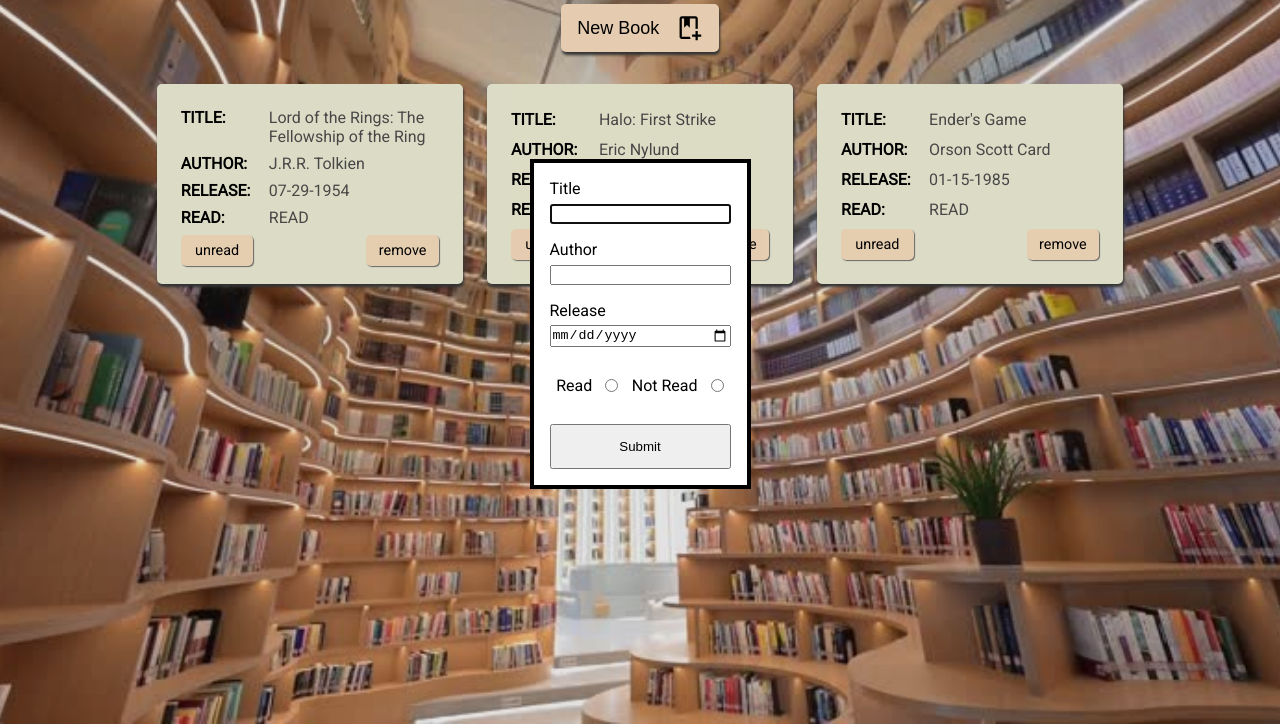
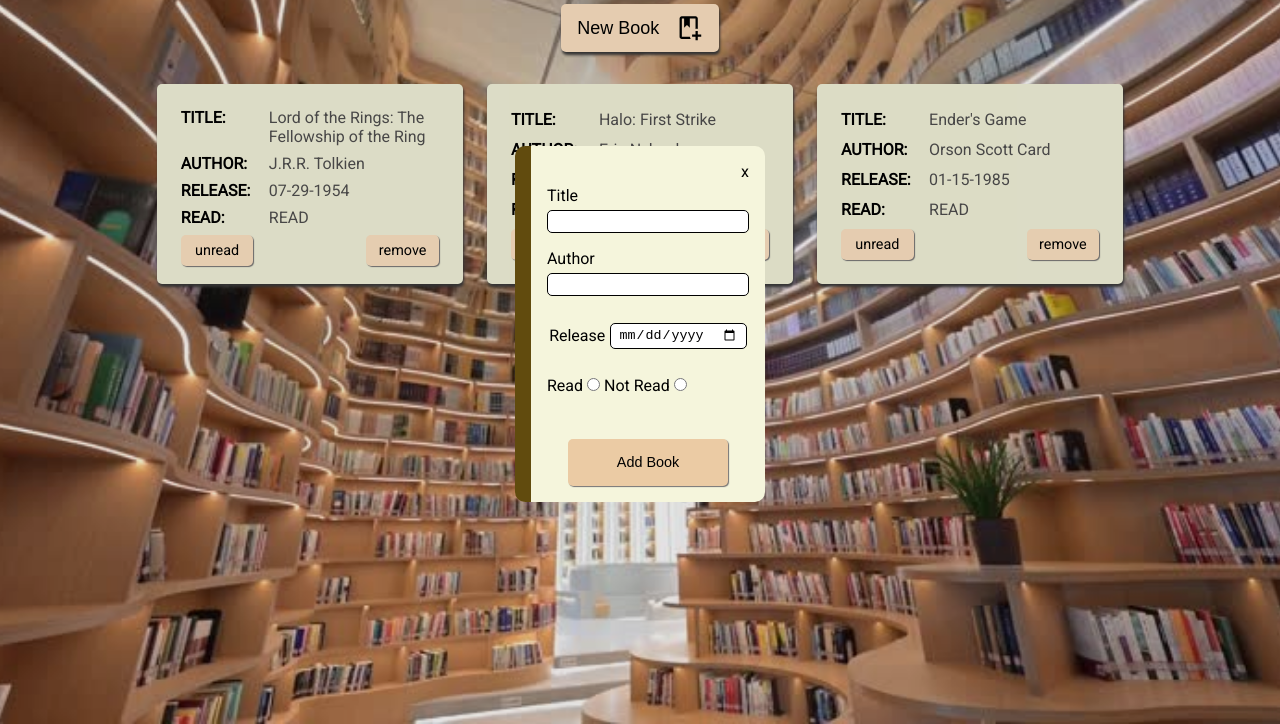
Before and after one commit to Ian-Wulf/Library, a plain HTML site: page index.html in a window 1280 px wide. Both pictures are taken after a click on the button "New Book". Shown: the part 76-800 px from the top of the page. Drawn offline with Linux system fonts and the light colour scheme.

Commit message:
Dialog/Form Styling -Updated styling for the dialog modal and form to be more in line with the rest of the page

```diff
--- a/index.html
+++ b/index.html
@@ -12,6 +12,7 @@
     <button class="new-book" id="new-book">New Book <svg xmlns="http://www.w3.org/2000/svg" viewBox="0 0 24 24"><path d="M13.09 20C13.21 20.72 13.46 21.39 13.81 22H6C4.89 22 4 21.11 4 20V4C4 2.9 4.89 2 6 2H18C19.11 2 20 2.9 20 4V13.09C19.67 13.04 19.34 13 19 13C18.66 13 18.33 13.04 18 13.09V4H13V12L10.5 9.75L8 12V4H6V20H13.09M20 18V15H18V18H15V20H18V23H20V20H23V18H20Z" /></svg></button>
     <dialog id="dialog">
         <form class="newbookform">
+            <button type="button" id="close-button">x</button>
             <div>
                 <label for="title">Title</label>
                 <input type="text" id="title">
@@ -31,7 +32,7 @@
                 <label for="not-read">Not Read</label>
                 <input type="radio" id="not-read" name="read-status" value="not read">
             </div>
-            <button type="button" id="submit-button" value="submit">Submit</button>
+            <button type="button" id="submit-button" value="submit">Add Book</button>
         </form>
     </dialog>
 </body>
--- a/library.js
+++ b/library.js
@@ -150,12 +150,19 @@ displayBooks();
 const newBookButton = document.getElementById("new-book");
 const dialog = document.getElementById("dialog");
 const submitBtn = document.getElementById("submit-button");
-
-
+const closeBtn = document.getElementById("close-button");
 
 newBookButton.addEventListener('click', function() {
+    dialog.classList.add("dialog");
     dialog.showModal();
-    dialog.classList.add("dialog");
+});
+
+closeBtn.addEventListener('click', function() {
+    let form = document.querySelector(".newbookform");
+
+    dialog.close();
+    dialog.classList.remove("dialog");
+    form.reset();
 });
 
 submitBtn.addEventListener('click', function() {
--- a/styles.css
+++ b/styles.css
@@ -43,17 +43,24 @@ body {
 }
 
 .dialog {
-    display: flex;
     justify-self: center;
     align-self: center;
+    justify-content: center;
+    width: 250px;
+
+    background-color: beige;
+    border: none;
+    border-left: 1rem solid rgb(97, 75, 14);
+    border-radius: 10px;
 }
 
 .newbookform {
-    border: 1px solid black;
     padding: 1rem;
-    display: grid;
+    display: grid
+;
     gap: 1rem;
-    grid-template-rows: repeat(5, 1fr);
+    grid-template-rows: 0.5rem repeat(5, 1fr);
+    border: none;
 }
 
 .newbookform div:nth-child(1),
@@ -61,6 +68,7 @@ body {
 .newbookform div:nth-child(3) {
     display: grid;
     gap: 0.3rem;
+
 }
 
 .newbookform div:nth-child(4) {
@@ -68,6 +76,35 @@ body {
     justify-content: space-around;
     align-items: center;
 
+}
+
+#close-button {
+    font-family: Arial, Helvetica, sans-serif;
+    all: unset;
+    justify-self: end;
+}
+
+#close-button:hover {
+    color: gray;
+    cursor: pointer;
+}
+
+#title, #author, #pubDate {
+    border: 1px solid;
+    border-radius: 5px;
+    padding: 0.2rem 0.5rem;
+}
+
+#submit-button {
+    font-size: 0.9rem;
+    border: none;
+    border-radius: 5px;
+    box-shadow: 1px 1px 1px rgb(117, 115, 115);
+    background-color:rgb(235, 203, 164);
+    padding: 0.5em 0rem;
+    width: 10rem;
+
+    justify-self: center;
 }
 
 .grid {
@@ -125,10 +162,6 @@ body {
     width: 60%;
 }
 
-#toggle-read {
-
-}
-
 #remove {
     justify-self: end;
 }
```
